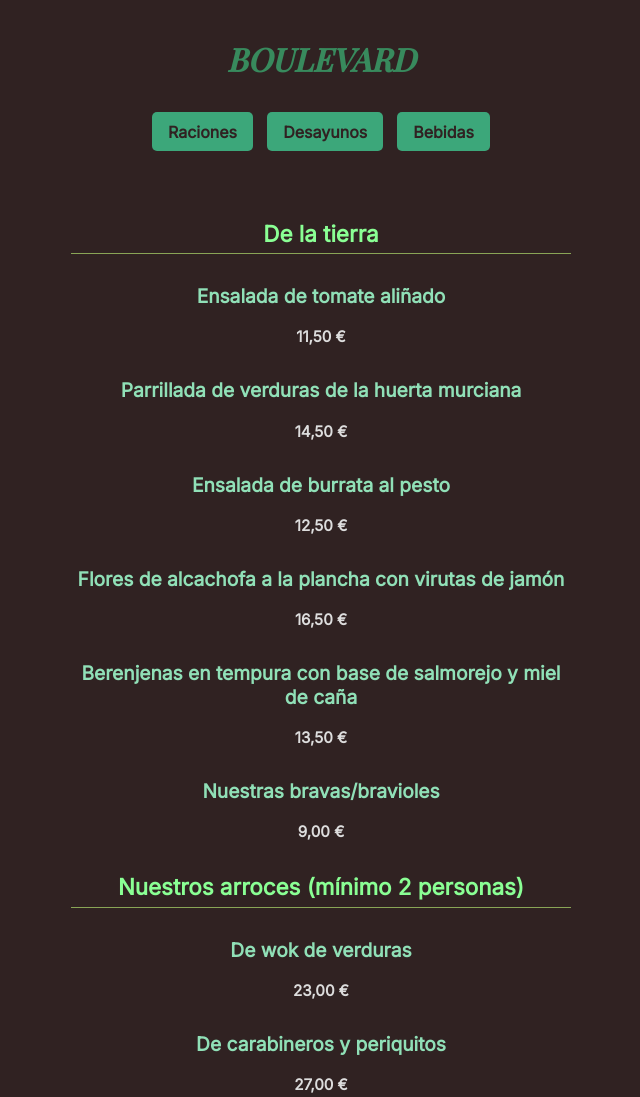
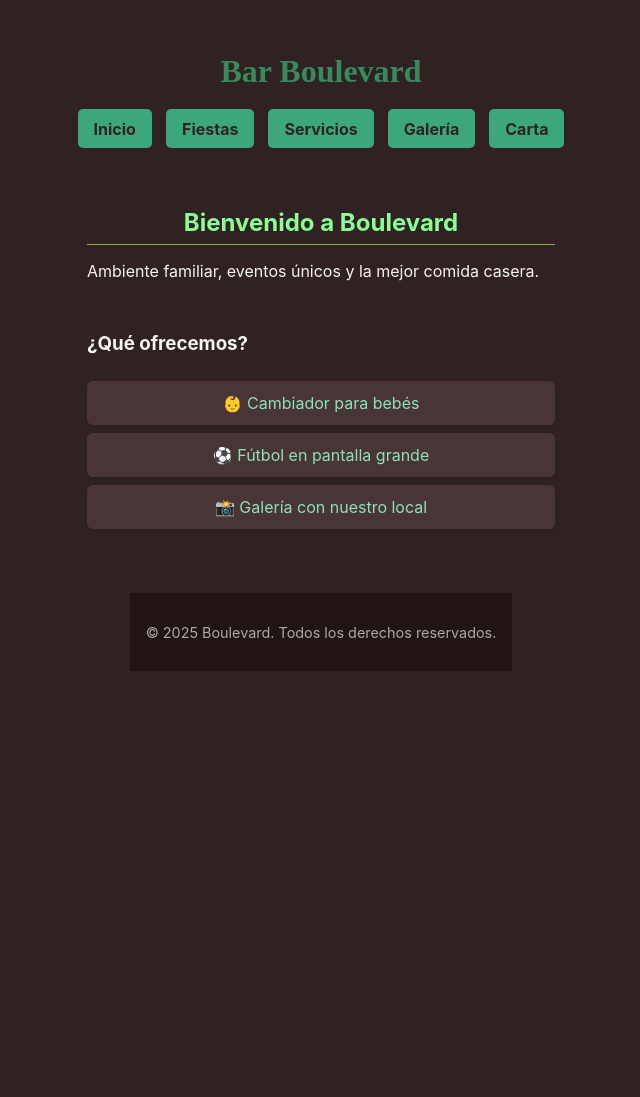
Before and after one commit to frxnchu/boulevard-web, a plain HTML site: page index.html in a window 1280 px wide. Shown: the top 1097 px of the page, without its empty margins (319-959 px from the left). After the commit the page ends 800 px from the top, so only its background shows below. Drawn offline with nearby package versions, Linux system fonts and the light colour scheme.

Commit message:
Add files via upload

```diff
--- /dev/null
+++ b/estilo.css
@@ -0,0 +1,120 @@
+:root {
+  --bg: #302222;
+  --text: #f5f5f5;
+  --accent: #3ca77a;
+  --title: #388a5d;
+  --section-title: #8aff94;
+  --item-name: #90e0b7;
+  --price: #dddddd;
+  --font-title: 'Playfair Display', serif;
+  --font-body: 'Inter', sans-serif;
+}
+
+body {
+  background-color: var(--bg);
+  color: var(--text);
+  font-family: var(--font-body);
+  margin: 0;
+  padding: 1rem;
+  display: flex;
+  flex-direction: column;
+  align-items: center;
+}
+
+header {
+  background-color: var(--bg);
+  padding: 1rem;
+  text-align: center;
+  color: white;
+  width: 100%;
+}
+
+header h1 {
+  font-family: var(--font-title);
+  font-size: 2rem;
+  color: var(--title);
+  margin-bottom: 0.5rem;
+}
+
+nav a {
+  color: var(--bg);
+  background-color: var(--accent);
+  text-decoration: none;
+  padding: 0.6rem 1rem;
+  border-radius: 5px;
+  margin: 0 0.3rem;
+  font-weight: bold;
+  transition: background 0.3s;
+}
+
+nav a:hover {
+  background: #2b7e5b;
+}
+
+main {
+  margin-top: 1.5rem;
+  width: 100%;
+  max-width: 500px;
+}
+
+section {
+  margin-bottom: 2rem;
+  padding: 0 1rem;
+}
+
+section h2 {
+  font-size: 1.5rem;
+  color: var(--section-title);
+  margin-bottom: 0.5rem;
+  text-align: center;
+  border-bottom: 1px solid #89a556;
+  padding-bottom: 0.4rem;
+  margin-top: 30px;
+}
+
+.destacados {
+  display: flex;
+  flex-direction: column;
+  gap: 0.5rem;
+}
+
+.destacado {
+  background-color: #493535;
+  color: var(--item-name);
+  padding: 0.75rem;
+  border-radius: 6px;
+  box-shadow: 0 2px 4px rgba(0,0,0,0.1);
+  text-align: center;
+}
+
+ul {
+  list-style-type: none;
+  padding-left: 1rem;
+}
+
+ul li::before {
+  content: "• ";
+  color: var(--accent);
+}
+
+footer {
+  text-align: center;
+  padding: 1rem;
+  background-color: #201414;
+  font-size: 0.9rem;
+  color: #aaa;
+  margin-top: 2rem;
+}
+
+.galeria {
+  display: flex;
+  flex-direction: column;
+  gap: 1rem;
+  margin-top: 1rem;
+}
+
+.galeria img {
+  width: 100%;
+  border-radius: 8px;
+  box-shadow: 0 2px 8px rgba(0,0,0,0.1);
+}
--- a/index.html
+++ b/index.html
@@ -3,155 +3,38 @@
 <head>
   <meta charset="UTF-8" />
   <meta name="viewport" content="width=device-width, initial-scale=1.0" />
-  <title>Raciones · Boulevard</title>
-  <link href="https://fonts.googleapis.com/css2?family=Playfair+Display:wght@500&family=Inter&display=swap" rel="stylesheet">
-  <link rel="stylesheet" href="styles.css">
+  <title>Bar Boulevard</title>
+  <link rel="stylesheet" href="estilo.css" />
 </head>
 <body>
   <header>
-    <h1><i>BOULEVARD</i></h1>
+    <h1>Bar Boulevard</h1>
     <br>
     <nav>
-      <a href="index.html">Raciones</a>
-      <a href="desayunos.html">Desayunos</a>
-      <a href="bebidas.html">Bebidas</a>
+      <a href="index.html">Inicio</a>
+      <a href="fiestas.html">Fiestas</a>
+      <a href="servicios.html">Servicios</a>
+      <a href="galeria.html">Galería</a>
+      <a href="carta.html">Carta</a>
     </nav>
   </header>
 
-  <section class="menu-section">
-    <h2>De la tierra</h2>
-    <div class="item">
-      <h3>Ensalada de tomate aliñado</h3>
-      <p>11,50 €</p>
-    </div>
-    <div class="item">
-      <h3>Parrillada de verduras de la huerta murciana</h3>
-      <p>14,50 €</p>
-    </div>
-    <div class="item">
-      <h3>Ensalada de burrata al pesto</h3>
-      <p>12,50 €</p>
-    </div>
-    <div class="item">
-      <h3>Flores de alcachofa a la plancha con virutas de jamón</h3>
-      <p>16,50 €</p>
-    </div>
-    <div class="item">
-      <h3>Berenjenas en tempura con base de salmorejo y miel de caña</h3>
-      <p>13,50 €</p>
-    </div>
-    <div class="item">
-      <h3>Nuestras bravas/bravioles</h3>
-      <p>9,00 €</p>
-    </div>
+  <main>
+    <section class="bienvenida">
+      <h2>Bienvenido a Boulevard</h2>
+      <p>Ambiente familiar, eventos únicos y la mejor comida casera.</p>
+    </section>
 
-    <h2>Nuestros arroces (mínimo 2 personas)</h2>
-    <div class="item">
-      <h3>De wok de verduras</h3>
-      <p>23,00 €</p>
-    </div>
-    <div class="item">
-      <h3>De carabineros y periquitos</h3>
-      <p>27,00 €</p>
-    </div>
-    <div class="item">
-      <h3>De bogabante (bajo reserva)</h3>
-      <p>29,00 €</p>
-    </div>
+    <section class="destacados">
+      <h3>¿Qué ofrecemos?</h3>
+      <div class="destacado">👶 Cambiador para bebés</div>
+      <div class="destacado">⚽ Fútbol en pantalla grande</div>
+      <div class="destacado">📸 Galería con nuestro local</div>
+    </section>
+  </main>
 
-    <h2>Para compartir</h2>
-    <div class="item">
-      <h3>Huevos rotos al gusto (jamón, gulas o txistorra)</h3>
-      <p>14,50 €</p>
-    </div>
-    <div class="item">
-      <h3>Croquetas Boulevard (jamón, boletus o mix)</h3>
-      <p>13,50 €</p>
-    </div>
-    <div class="item">
-      <h3>Fingers de pollo con salsa de mostaza-miel</h3>
-      <p>13,50 €</p>
-    </div>
-    <div class="item">
-      <h3>Oreja adobada a la plancha con salsa brava</h3>
-      <p>11,50 €</p>
-    </div>
-    <div class="item">
-      <h3>Torreznos de Soria con patata revolcona</h3>
-      <p>14,50 €</p>
-    </div>
-    <div class="item">
-      <h3>Lacón a la gallega</h3>
-      <p>12,50 €</p>
-    </div>
-
-    <h2>Especialidades</h2>
-    <div class="item">
-      <h3>Calamares rotos</h3>
-      <p>14,50 €</p>
-    </div>
-    <div class="item">
-      <h3>Bao de costilla deshuesada con salsa BBQ</h3>
-      <p>12,50 €</p>
-    </div>
-    <div class="item">
-      <h3>Gyozas de pringá / Berenjena con queso gorgonzola</h3>
-      <p>12,50 €</p>
-    </div>
-
-    <h2>Del mar</h2>
-    <div class="item">
-      <h3>Pulpo a la gallega (350-400 gr)</h3>
-      <p>23,00 €</p>
-    </div>
-    <div class="item">
-      <h3>Pulpo a la brasa con patata revolcona trufada</h3>
-      <p>24,00 €</p>
-    </div>
-    <div class="item">
-      <h3>Sepia a la plancha</h3>
-      <p>18,00 €</p>
-    </div>
-    <div class="item">
-      <h3>Gambones a la plancha</h3>
-      <p>18,00 €</p>
-    </div>
-    <div class="item">
-      <h3>Calamares XXL a la andaluza</h3>
-      <p>14,50 €</p>
-    </div>
-
-    <h2>Nuestras carnes</h2>
-    <div class="item">
-      <h3>Cachopo de la casa al estilo tradicional</h3>
-      <p>26,00 €</p>
-    </div>
-    <div class="item">
-      <h3>Lomo alto de vaca rubia (400-450 gr)</h3>
-      <p>24,00 €</p>
-    </div>
-    <div class="item">
-      <h3>Chuletillas de cordero</h3>
-      <p>27,00 €</p>
-    </div>
-    <div class="item">
-      <h3>Smash burger casera</h3>
-      <p>12,50 €</p>
-    </div>
-
-    <h2>Algo dulce</h2>
-    <div class="item">
-      <h3>Tarta de queso gorgonzola artesana</h3>
-      <p>6,50 €</p>
-    </div>
-    <div class="item">
-      <h3>Brownie de chocolate casero</h3>
-      <p>6,00 €</p>
-    </div>
-    <div class="item">
-      <h3>Torrija casera de la abuela</h3>
-      <p>6,00 €</p>
-    </div>
-  </section>
+  <footer>
+    <p>&copy; 2025 Boulevard. Todos los derechos reservados.</p>
+  </footer>
 </body>
 </html>
```
Also changed, not shown: bebidas.html (+4 -2 lines), carta.html (added, +158 -0 lines), desayunos.html (+4 -2 lines), fiestas.html (added, +35 -0 lines), galeria.html (added, +40 -0 lines), servicios.html (added, +34 -0 lines), 1.jpg (added), 2.jpg (added), 3.jpg (added), 4.jpg (added), 5.jpg (added), 6.jpg (added), 7.jpg (added).
